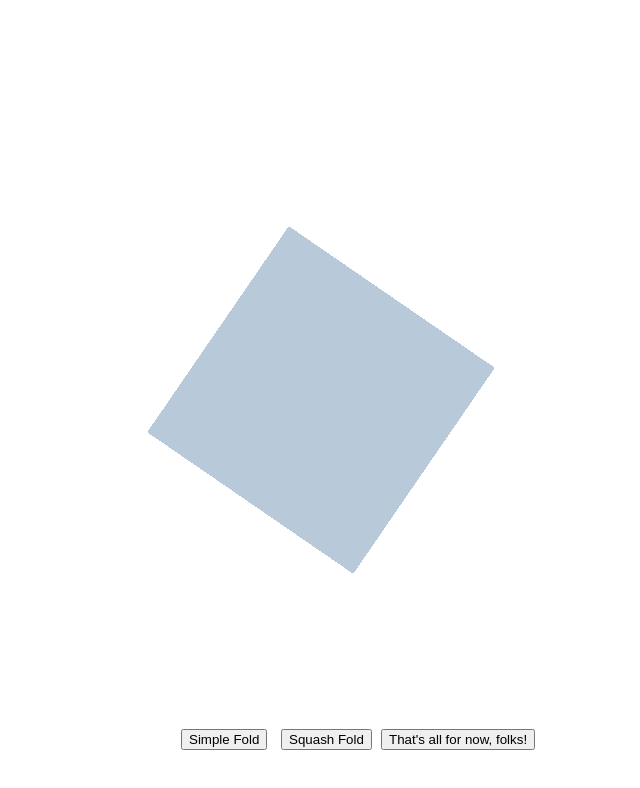
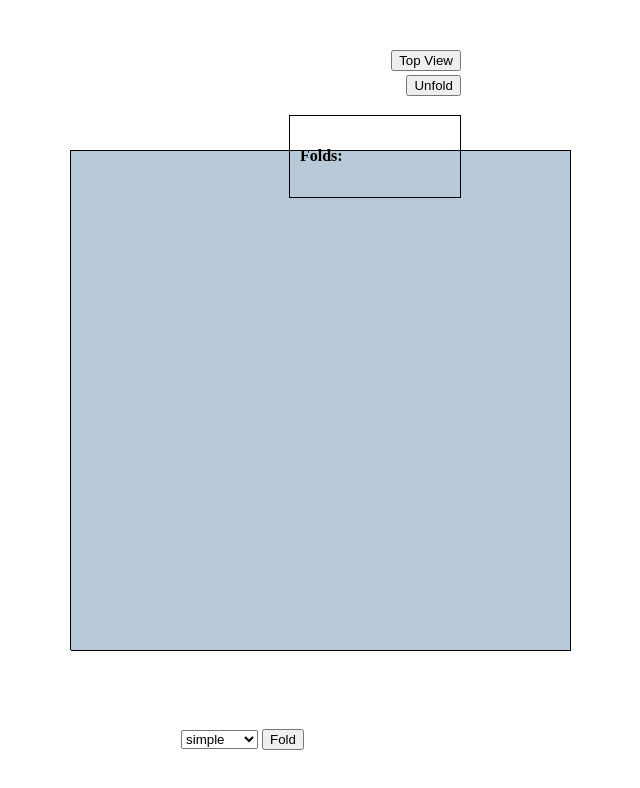
Before and after one commit to jltlm/BrickHackX-Origami-Simulator, a plain HTML site: page index.html in a window 1280 px wide. Shown: the whole page, without its empty margins (319-959 px from the left). Drawn offline with nearby package versions, Linux system fonts and the light colour scheme.

Commit message:
starting changes from rectangular plane to path

```diff
--- a/index.html
+++ b/index.html
@@ -21,9 +21,27 @@
 
 <body>
     <script type="module" src="main.js"></script>
-    <button style="bottom: 50px; left:500px; position: absolute;">Simple Fold</button>
+    <button style="top: 50px; right:500px; position: absolute;" id="topViewButton">Top View</button>
+    <button style="top: 75px; right:500px; position: absolute;">Unfold</button>
+    <div style="top: 115px; right:500px; position: absolute; border:solid 1px; min-width: 150px; padding:10px;">
+        <h4>Folds:</h4>
+        <div id="foldlist"></div>
+    </div>
+
+    <form action="" style="bottom: 50px; left:500px; position: absolute;">
+        <select name="fold-type" id="fold-type">
+            <option value="simple">simple</option>
+            <option value="swivel">swivel</option>
+            <option value="squash">squash</option>
+            <option value="petal">petal</option>
+            <option value="frog">croaaaak</option>
+        </select>
+        <input type="submit" value="Fold">
+    </form>
+
+    <!-- <button style="bottom: 50px; left:500px; position: absolute;">Simple Fold</button>
     <button style="bottom: 50px; left:600px; position: absolute;">Squash Fold</button>
-    <button style="bottom: 50px; left:700px; position: absolute;">That's all for now, folks!</button>
+    <button style="bottom: 50px; left:700px; position: absolute;">That's all for now, folks!</button> -->
 
 </body>
 
--- a/main.js
+++ b/main.js
@@ -1,5 +1,12 @@
 import * as THREE from 'three';
 import { OrbitControls } from 'three/addons/controls/OrbitControls.js';
+
+let PAPERWIDTH = 10;
+let PAPERHEIGHT = 10;
+
+let FREEMODE = 1;
+let SELECTMODE = 2;
+let mode = FREEMODE;
 
 class Vertex {
     constructor(x, y) {
@@ -8,35 +15,37 @@ class Vertex {
     }
 }
 
-// class Edge {
-//     constructor(vec1, vec2) {
-//         this.v1 = vec1;
-//         this.v2 = vec2;
-//     }
-// }
+class Edge {
+    constructor(vec1, vec2) {
+        this.v1 = vec1;
+        this.v2 = vec2;
+    }
+}
 // later on, perhaps use edges- containing the equation for the fold line
 
-// gate fold, petal fold, accordion fold, etc
 
 class Graph {
     constructor() {
-        const c1 = new Vertex(0, 0);
-        const c2 = new Vertex(0, 1);
-        const c3 = new Vertex(1, 1);
-        const c4 = new Vertex(1, 0);
+        const c1 = new Vertex(-PAPERWIDTH/2, PAPERHEIGHT/2);
+        const c2 = new Vertex(PAPERWIDTH/2, PAPERHEIGHT/2);
+        const c3 = new Vertex(PAPERWIDTH/2, -PAPERHEIGHT/2);
+        const c4 = new Vertex(-PAPERWIDTH/2, -PAPERHEIGHT/2);
         this.vertices = new Map();
         this.vertices.set(c1, [c2, c4]);
         this.vertices.set(c2, [c1, c3]);
         this.vertices.set(c3, [c2, c4]);
         this.vertices.set(c4, [c1, c3]);
 
-        // const e1 = new Edge(c1, c2);
-        // const e2 = new Edge(c2, c3);
-        // const e3 = new Edge(c3, c4);
-        // const e4 = new Edge(c4, c1);
+        const e1 = new Edge(c1, c2);
+        const e2 = new Edge(c2, c3);
+        const e3 = new Edge(c3, c4);
+        const e4 = new Edge(c1, c4);
 
-        // this.edges = new Map();
-        // this.edges.set(c1, [e1, e4]);
+        this.edges = new Set();
+        this.edges.add(e1);
+        this.edges.add(e2);
+        this.edges.add(e3);
+        this.edges.add(e4);
     }
 
     getVertices() {
@@ -44,7 +53,7 @@ class Graph {
     }
 
     addVertex(x, y) {
-        this.vertices.set(new Vertex(x, y), []);
+        this.vertices.set(new Vertex(x*PAPERWIDTH/2, y*PAPERHEIGHT/2), []);
     }
 }
 
@@ -60,20 +69,49 @@ const graph = new Graph();
 const paperPlanes = new PaperPlanes(graph);
 
 const scene = new THREE.Scene();
+const camera = new THREE.OrthographicCamera(-.01 * window.innerWidth, .01 * window.innerWidth, -.01 * window.innerHeight, .01 * window.innerHeight, 0, 2000);
 
-const camera = new THREE.OrthographicCamera(-.02 * window.innerWidth, .02 * window.innerWidth, -.02 * window.innerHeight, .02 * window.innerHeight, 0, 10);
+document.getElementById("topViewButton").addEventListener("click", camera.position.set(0, 0, 1));
+// camera.addEventListener("click", function () {
+//     camera.position.getComponent(0);
+//     camera.position.set(camera.position.getComponent(0)+=1, 0, 0)
+// })
 
 const renderer = new THREE.WebGLRenderer();
 renderer.setSize( window.innerWidth, window.innerHeight );
 document.body.appendChild( renderer.domElement );
 renderer.setClearColor( 0xffffff, 0);
 
-const papergeo = new THREE.PlaneGeometry(10, 10, 20, 20);
+const papergeo = new THREE.PlaneGeometry(PAPERWIDTH, PAPERHEIGHT);
 const papermat = new THREE.MeshBasicMaterial( {color: 0xb8cad9, side: THREE.DoubleSide});
 const paper = new THREE.Mesh( papergeo, papermat );
+
+// const papergeo = new THREE.BufferGeometry();
+// const paperCorners = new Float32Array( [
+// 	-PAPERWIDTH/2, -PAPERHEIGHT/2,  0, // v0
+// 	PAPERWIDTH/2, -PAPERHEIGHT/2,  0, // v1
+//     PAPERWIDTH/2, PAPERHEIGHT/2,  0, // v2
+//     -PAPERWIDTH/2, PAPERHEIGHT/2,  0, // v3
+// ] );
+// const indices = [
+// 	0, 1, 2, 4
+// ];
+
+// papergeo.setIndex( indices );
+// papergeo.setAttribute( 'position', new THREE.BufferAttribute( paperCorners, 3 ) );
+
+// const paperMat = new THREE.MeshBasicMaterial( { color: 0xb8cad9 } );
+// const mesh = new THREE.Mesh( papergeo, paperMat );
+
+// scene.add(mesh);
+
 scene.add( paper );
 const controls = new OrbitControls( camera, renderer.domElement );
 
+let mousex =
+addEventListener("click", (event) => {
+
+});
 
 /**
  * creates new planes
@@ -86,38 +124,54 @@ function fold(x1, y1, x2, y2) {
 
 }
 
+function drawBorders() {
+    graph.edges.forEach((edge) => {
+        const path = new THREE.Path();
+        path.moveTo( edge.v1.x, edge.v1.y );
+        path.lineTo( edge.v2.x, edge.v2.y );
 
-for (key in graph.vertices) {
-    const path = new THREE.Path();
+        const points = path.getPoints();
 
-    console.log(key.x + " " + key.y)
-    path.lineTo( key.x, key.y );
+        const geometry = new THREE.BufferGeometry().setFromPoints( points );
+        const material = new THREE.LineBasicMaterial( { color: 0x000000} );
 
-    for (connected in graph.vertices.get(key)) {
-        path.lineTo( key.x, key.y );
-
-    }
-    path.lineTo( 1, 1 );
-
-    const points = path.getPoints();
-
-    const geometry = new THREE.BufferGeometry().setFromPoints( points );
-    const material = new THREE.LineBasicMaterial( { color: 0x000000 } );
-
-    const line = new THREE.Line( geometry, material );
-    scene.add( line );
+        const line = new THREE.Line( geometry, material );
+        line.computeLineDistances();
+        scene.add( line );
+    })
 }
 
+drawBorders()
+
+function drawVertices() {
+    graph.edges.forEach((edge) => {
+        const path = new THREE.Path();
+        path.moveTo( edge.v1.x, edge.v1.y );
+        path.lineTo( edge.v2.x, edge.v2.y );
+
+        const points = path.getPoints();
+
+        const geometry = new THREE.BufferGeometry().setFromPoints( points );
+        const material = new THREE.LineDashedMaterial( {
+            color: 0x000000,
+            dashSize: .5,
+            gapSize: 1
+        } );
+
+        const line = new THREE.Line( geometry, material );
+        line.computeLineDistances();
+        scene.add( line );
+    })
+}
+
+// if something happens, draw vertices
+
+// let raycaster = THREE.Raycaster();
 
 function animate() {
 
 	requestAnimationFrame( animate );
-
 	controls.update();
-    // paper.rotation.x += .002;
-    // paper.rotation.y += .002;
-    paper.rotation.z += .002;
-
 
 	renderer.render( scene, camera );
 
```
Also changed, not shown: 1 other file.
